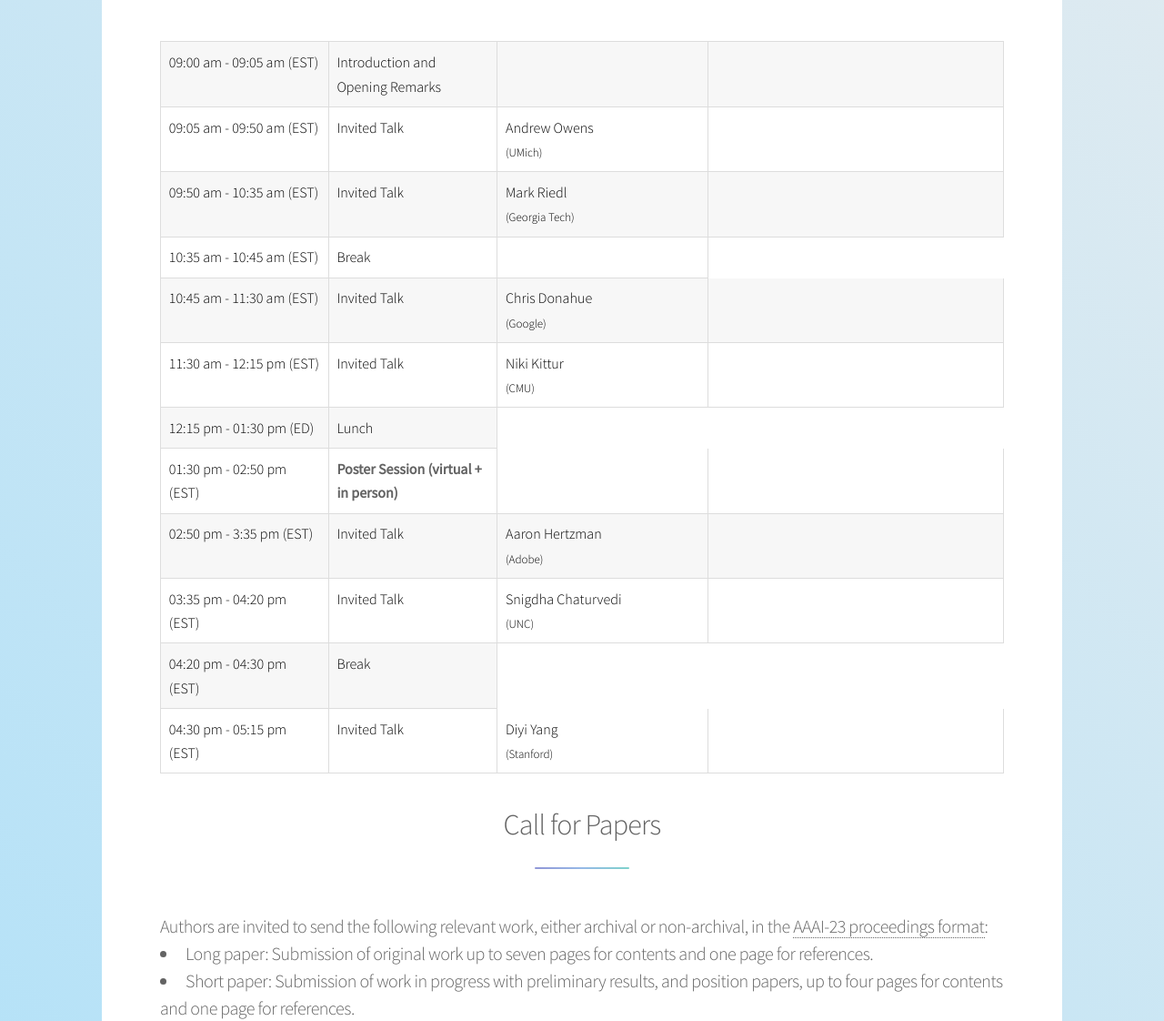
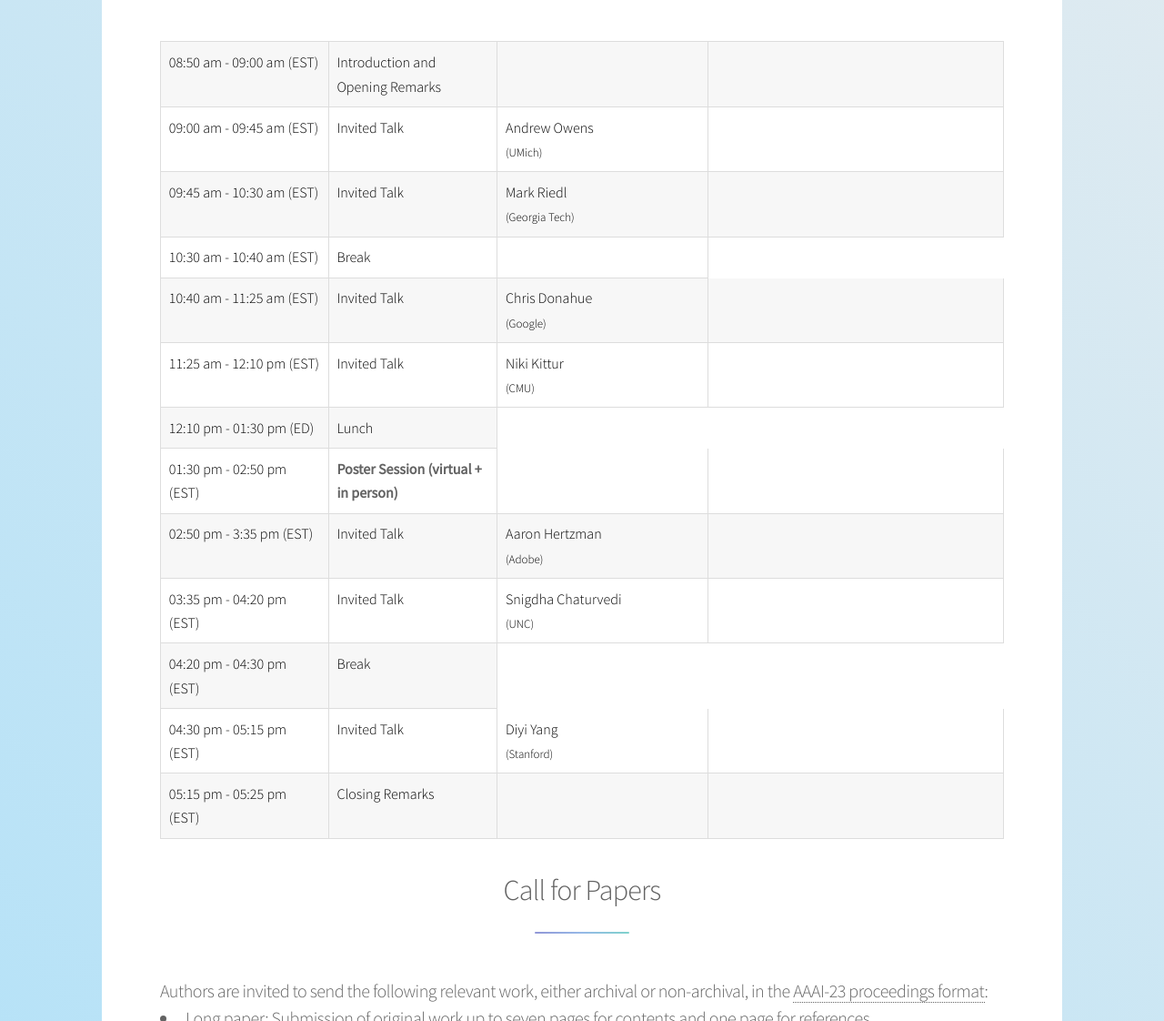
Before and after one commit to creativeai-ws/creativeai-ws.github.io, a plain HTML site: page index.html in a window 1280 px wide. Shown: the part 3129-4251 px from the top of the page at 91% size. Drawn offline with Linux system fonts and the light colour scheme; files whose address does not match are found by name.

Commit message:
fix the schedule a little

```diff
--- a/index.html
+++ b/index.html
@@ -199,42 +199,42 @@
                                                     <col width="20%">
                                                     <col width="25%">
 													<tr>
-														<td>09:00 am - 09:05 am (EST)</td>
+														<td>08:50 am - 09:00 am (EST)</td>
 														<td>Introduction and Opening Remarks</td>
 														<td></td>
 														<td></td>
 													</tr>
 													<tr>
-														<td>09:05 am - 09:50 am (EST)</td>
+														<td>09:00 am - 09:45 am (EST)</td>
 														<td>Invited Talk</td>
 														<td>Andrew Owens<br><font size="2">(UMich)</font></td>
 														<td></td>
 													</tr>
 													<tr>
-														<td>09:50 am - 10:35 am (EST)</td>
+														<td>09:45 am - 10:30 am (EST)</td>
 														<td>Invited Talk</td>
 														<td>Mark Riedl<br><font size="2">(Georgia Tech)</font></td>
 														<td></td>
 													</tr>
 													<tr>
-														<td>10:35 am - 10:45 am (EST)</td>
+														<td>10:30 am - 10:40 am (EST)</td>
 														<td>Break</td>
 														<td></td>
 													</tr>
 													<tr>
-														<td>10:45 am - 11:30 am (EST) </td>
+														<td>10:40 am - 11:25 am (EST) </td>
 														<td>Invited Talk</td>
 														<td>Chris Donahue<br><font size="2">(Google)</font></td>
 														<td></td>
 													</tr>
 													<tr>
-														<td>11:30 am - 12:15 pm (EST) </td>
+														<td>11:25 am - 12:10 pm (EST) </td>
 														<td>Invited Talk</td>
 														<td>Niki Kittur<br><font size="2">(CMU)</font></td>
 														<td></td>
 													</tr>
 													<tr>
-														<td>12:15 pm - 01:30 pm (ED) </td>
+														<td>12:10 pm - 01:30 pm (ED) </td>
 														<td>Lunch</td>
 													</tr>
 													<tr>
@@ -263,6 +263,12 @@
 														<td>04:30 pm - 05:15 pm (EST)</td>
 														<td>Invited Talk</td>
 														<td>Diyi Yang<br><font size="2">(Stanford)</font></td>
+														<td></td>
+													</tr>
+													<tr>
+														<td>05:15 pm - 05:25 pm (EST)</td>
+														<td>Closing Remarks</td>
+														<td></td>
 														<td></td>
 													</tr>
 												</tbody>
```
Also changed, not shown: 9 other files.
